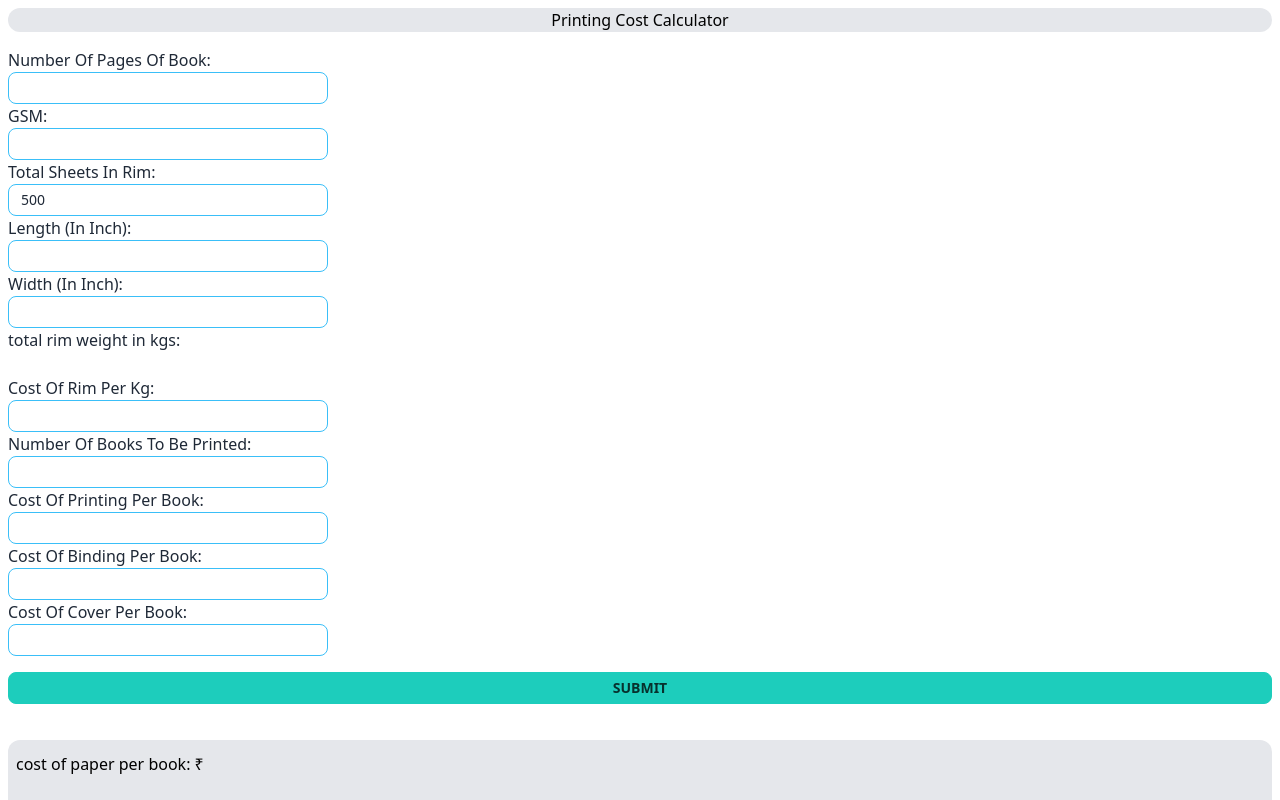
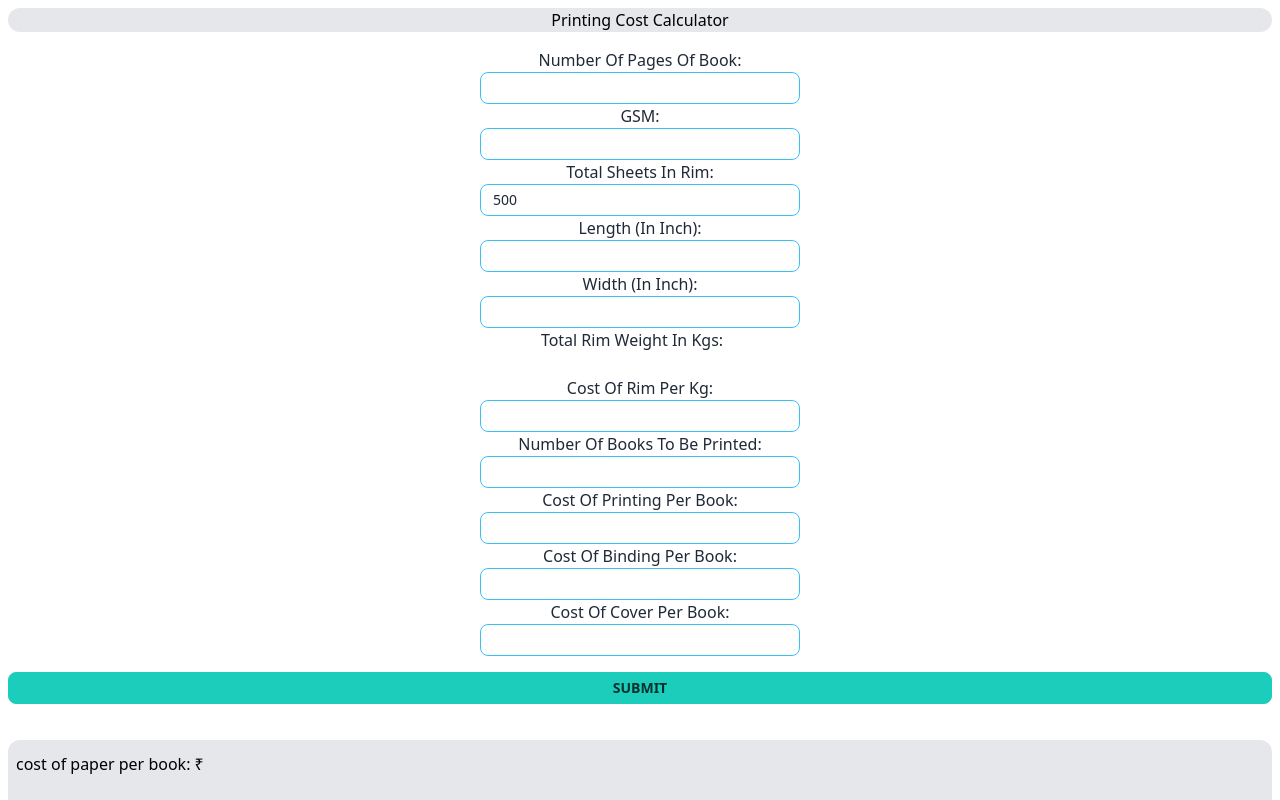
Before and after one commit to ashug09/BookPrintingCostCalculator, a plain HTML site: page index.html in a window 1280 px wide. Shown: the top 800 px of the page. Drawn offline with nearby package versions, Linux system fonts and the light colour scheme.

Commit message:
centered the elements of the form

```diff
--- a/index.html
+++ b/index.html
@@ -11,8 +11,8 @@
     <div class="bg-gray-200 rounded-xl mb-4 mt-1">
         <h1 class="capitalize text-center text-black">printing cost calculator</h1>
     </div>
-    <form id="form"  onsubmit="event.preventDefault(); return processForm()" >
-        <label class="capitalize">number of pages of book: </label>
+    <form class="text-center" id="form"  onsubmit="event.preventDefault(); return processForm()" >
+        <label class="capitalize px-auto">number of pages of book: </label>
         <br>
         <input  class="input input-bordered input-info w-full max-w-xs input-sm" id="pages" type="number" name="pages" value="">
         <br>
@@ -33,7 +33,7 @@
         <br>
         <input  class="input input-bordered input-info w-full max-w-xs input-sm" id="width" type="number" name="width" value="">
 
-        <p>total rim weight in kgs: <span class="mx-2 bg-gray-200 text-black" id="paper_weight_output"></span></p>
+        <p class="capitalize">total rim weight in kgs: <span class="mx-2 bg-gray-200 text-black" id="paper_weight_output"></span></p>
         <br>
         <label class="capitalize">cost of rim per kg: </label>
         <br>
@@ -59,6 +59,7 @@
 
 
 
+    </form>
     <!-- output screen -->
     <div class="bg-gray-200 rounded-xl p-2 my-5">
 
@@ -75,8 +76,6 @@
         <br>
 
     </div>
-    </form>
-    </form>
     <script src="index.js"></script>
 </body>
 </html>
```
Lines whose indentation alone changed are shown as unchanged.
